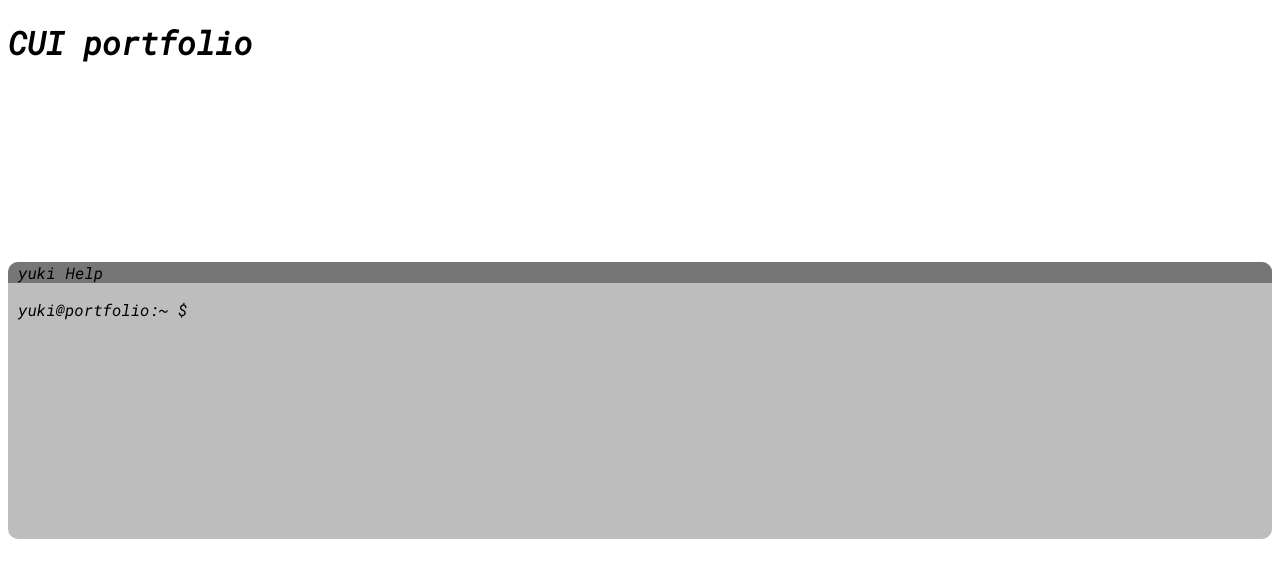
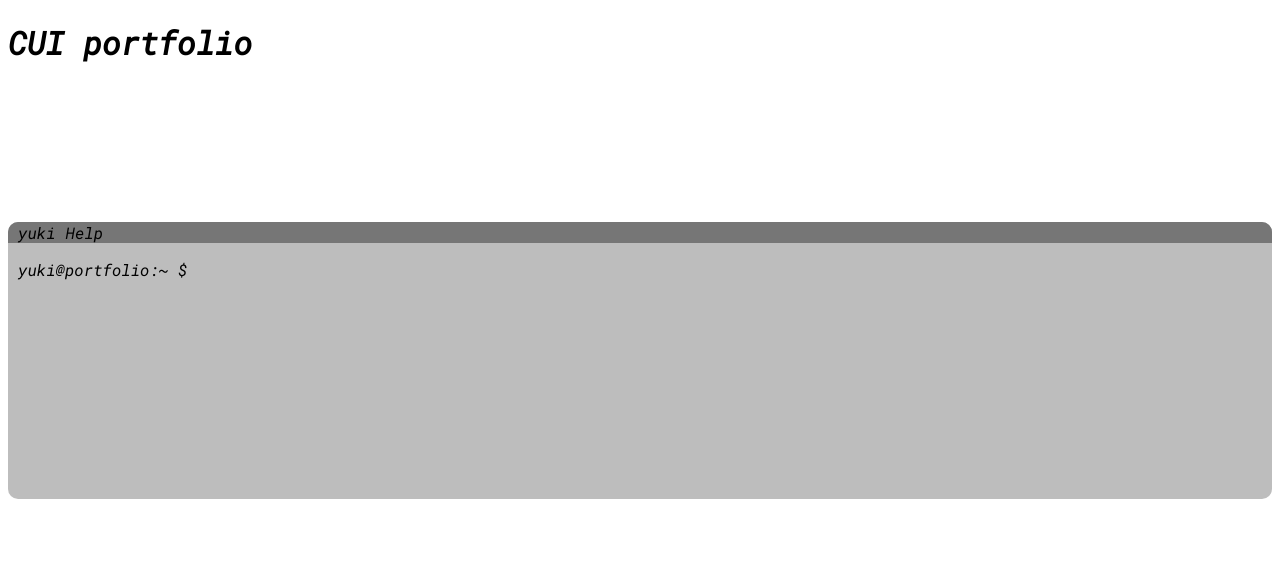
Before and after one commit to schnee25/cui-portfolio, a React app: page / in a window 1280 px wide. Shown: the top 578 px of the page. Built offline with nearby package versions, Linux system fonts and the light colour scheme; the HTML template or start-up script is replaced by a standard one.

Commit message:
上下の空白を15vhに

```diff
--- a/src/components/Tarminal.tsx
+++ b/src/components/Tarminal.tsx
@@ -186,7 +186,7 @@ const TerminalInput = styled.input`
 `;
 
 const Hscreen = styled.div`
-  height: 20vh;
+  height: 15vh;
 `;
 
 export default Terminal;
```
